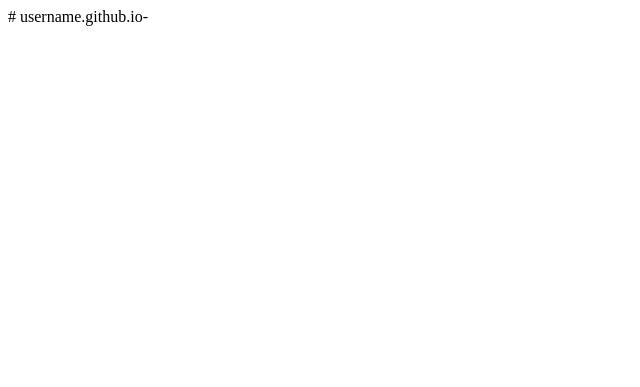
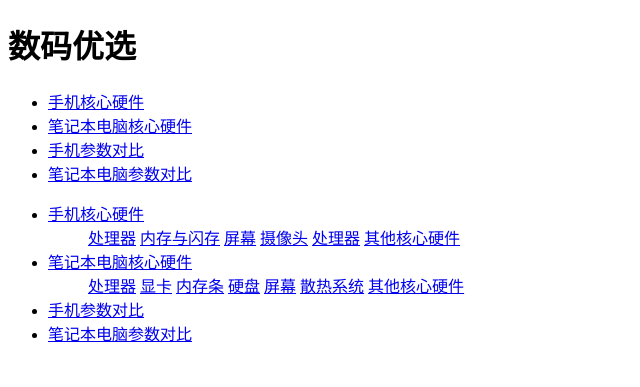
Before and after one commit to pursue-a-dream/username.github.io-, a plain HTML site: page index.html in a window 1280 px wide. Shown: the whole page, without its empty margins (0-640 px from the left). Drawn offline with Linux system fonts and the light colour scheme.

Commit message:
Update index.html

```diff
--- a/index.html
+++ b/index.html
@@ -1 +1,57 @@
-# username.github.io-
+<!DOCTYPE html PUBLIC "-//W3C//DTD XHTML 1.0 Transitional//EN" "http://www.w3.org/TR/xhtml1/DTD/xhtml1-transitional.dtd">
+<html xmlns="http://www.w3.org/1999/xhtml">
+<head>
+<meta http-equiv="Content-Type" content="text/html; charset=utf-8" />
+<meta name="description" content="本网站致力于分析各数码产品的硬件，并进行更加直观的参数对比！"/>
+<meta name="author" content="曹汇峰"/>
+<meta name="keywords" content="手机" content="笔记本电脑" />
+<title>数码优选</title>
+<link rel="stylesheet" type="text/css" href="style.css" />
+<link rel="icon" type="image/x-icon" href="imageshow/小米10pro.jpg"/><!--网站图标 -->
+</head>
+
+<body>
+<h1>数码优选</h1>
+	<div class="nav">
+    	<ul>
+        	<li><a href="new1.html" target="new">手机核心硬件</a></li>
+            <li><a href="new2.html" target="new">笔记本电脑核心硬件</a></li>
+            <li><a href="#news3">手机参数对比</a></li>
+            <li><a href="#news4">笔记本电脑参数对比</a></li>
+    	</ul>
+	</div>
+    <div class="leftnav">
+    	<ul>
+        	<li>
+            	<a href="new1.html" target="new">手机核心硬件</a>
+                <ul>
+                	<a href="new1.html#new11" target="new">处理器</a>
+                    <a href="new1.html#new12" target="new">内存与闪存</a>
+                    <a href="new1.html#new13" target="new">屏幕</a>
+                    <a href="new1.html#new14" target="new">摄像头</a>
+                    <a href="new1.html#new15" target="new">处理器</a>
+                    <a href="new1.html#new16" target="new">其他核心硬件</a>
+                </ul>
+            </li>
+            <li>
+            	<a href="new2.html" target="new">笔记本电脑核心硬件</a>
+                <ul>
+                	<a href="new2.html#new21" target="new">处理器</a>
+                    <a href="new2.html#new22" target="new">显卡</a>
+                    <a href="new2.html#new23" target="new">内存条</a>
+                    <a href="new2.html#new24" target="new">硬盘</a>
+                    <a href="new2.html#new25" target="new">屏幕</a>
+                    <a href="new2.html#new26" target="new">散热系统</a>
+                    <a href="new2.html#new27" target="new">其他核心硬件</a>
+                </ul>
+            </li>
+            <li><a href="#">手机参数对比</a></li>
+            <li><a href="#">笔记本电脑参数对比</a></li>
+    	</ul>
+    </div>
+    <iframe width=100% name="new" id="new" src="new1.html" scrolling="no" frameborder="0" onload="this.height=this.contentWindow.document.body.scrollHeight" style="></iframe>
+    <div><hr id="hr1"/><hr id="hr2"/></div>
+
+	<p align="center" id="banquan">此网页版权所有，抄袭必究</p>
+</body>
+</html>
```
